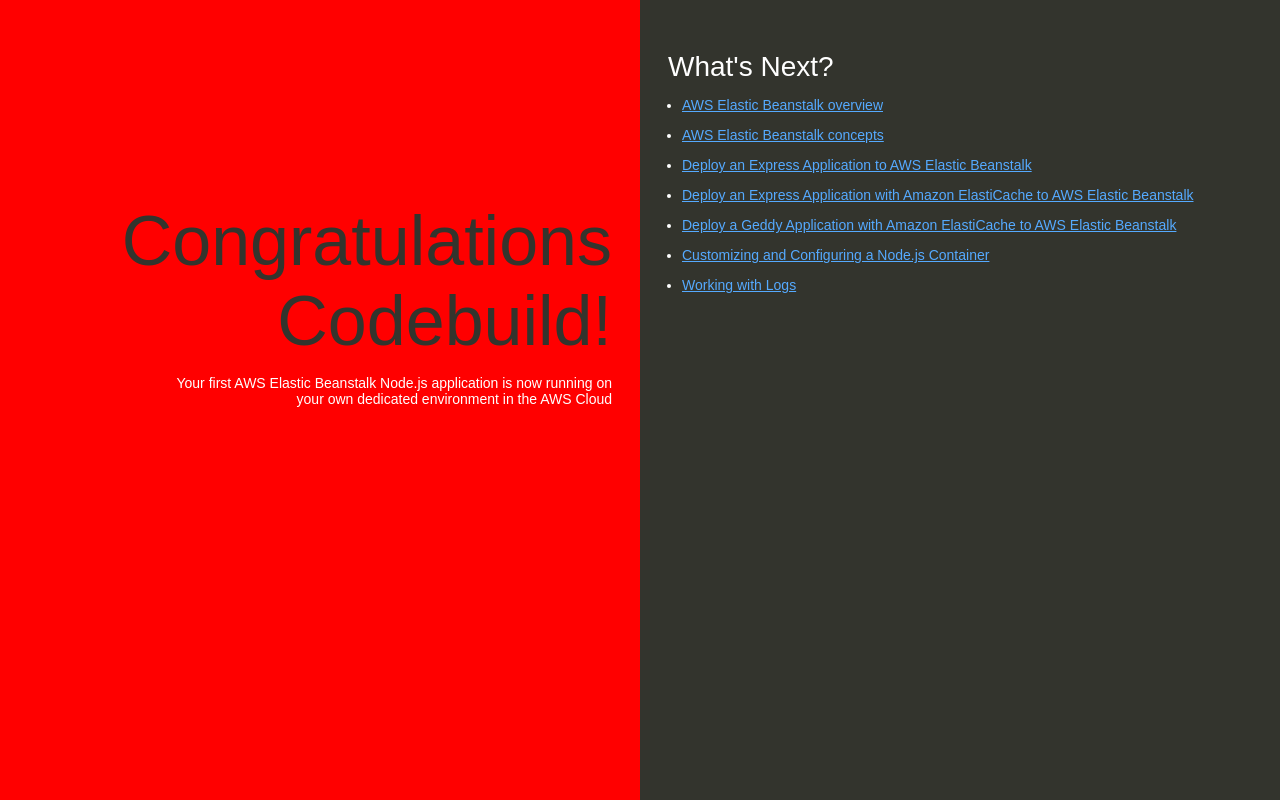
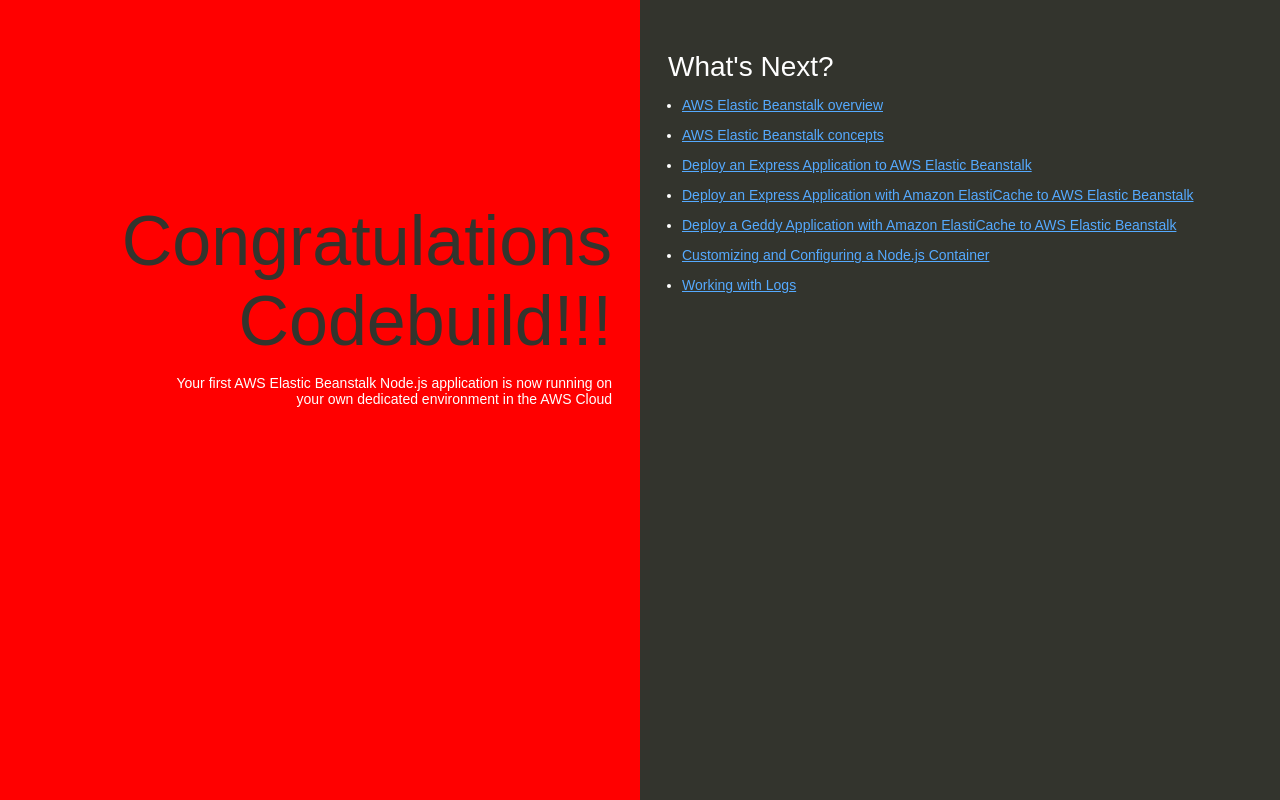
Before and after one commit to aspejcher/my-nodejs-app, a website: page index.html in a window 1280 px wide. Drawn offline with Linux system fonts and the light colour scheme.

Commit message:
Congratulations Codebuild!!!

```diff
--- a/index.html
+++ b/index.html
@@ -74,7 +74,7 @@
   </head>
   <body>
     <div class="textColumn">
-      <h1>Congratulations Codebuild!</h1>
+      <h1>Congratulations Codebuild!!!</h1>
       <p>Your first AWS Elastic Beanstalk Node.js application is now running on your own dedicated environment in the AWS Cloud</p>
     </div>
     <div class="linksColumn">
```
